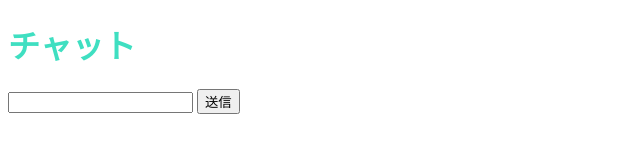
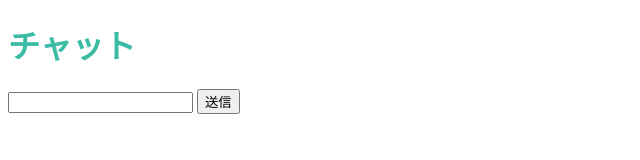
Before and after one commit to Jay2523/-, a website: page template.html in a window 1280 px wide. Shown: the full height of the page, 0-640 px from the left. Drawn offline with Linux system fonts and the light colour scheme.

Commit message:
色を変更しました。

```diff
--- a/static/style.css
+++ b/static/style.css
@@ -1,3 +1,3 @@
 .app-title {
-  color: #3fdfc1;
+  color: #3dbca5;
 }
```
